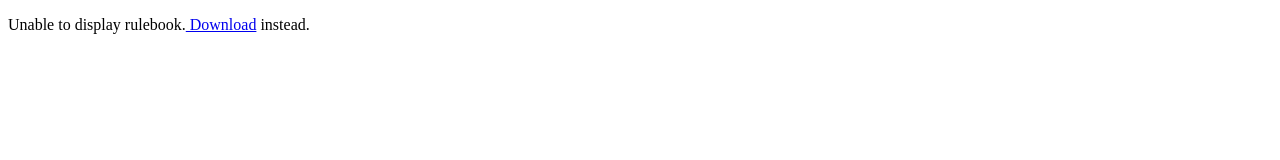
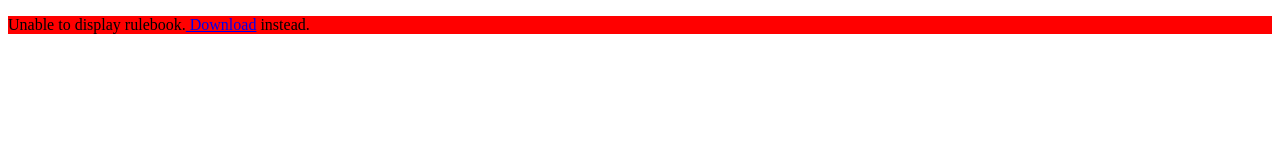
Before and after one commit to bschulzke/shenan-again, a plain HTML site: page index.html in a window 1280 px wide. Drawn offline with Linux system fonts and the light colour scheme.

Commit message:
make wrapper red

```diff
--- a/index.html
+++ b/index.html
@@ -1,7 +1,7 @@
 <!DOCTYPE html>
 <html width="100%" height="100%">
   <body width="100%" height="100%">
-    <div width="100%" height="100%">
+    <div width="100%" height="100%" style="background-color: red;">
         <object data="shenan-again.pdf" type="application/pdf" width="100%" height="100%">
           <p>Unable to display rulebook.<a href="shenan-again.pdf"> Download</a> instead.</p>
         </object>
```
